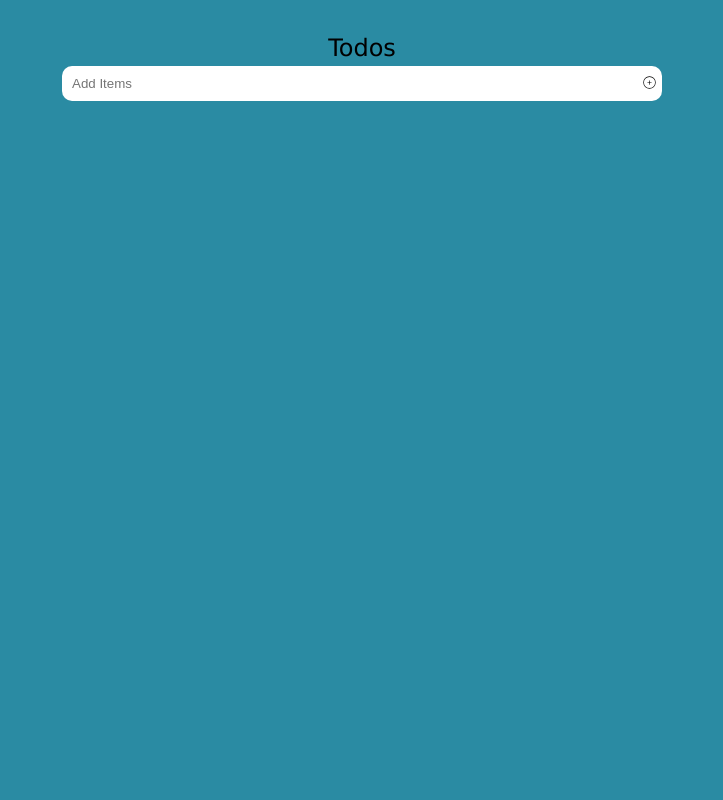
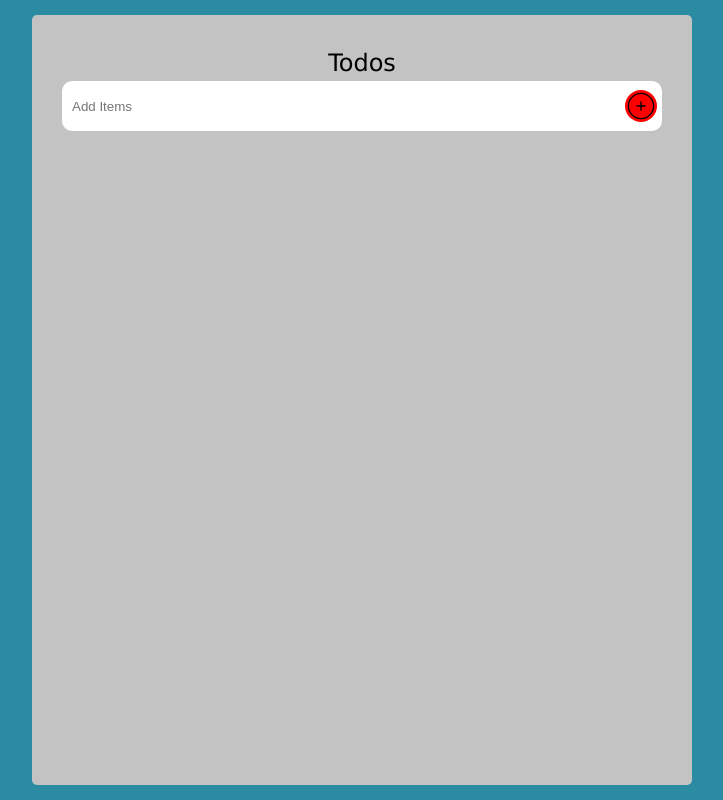
Before and after one commit to Adil-Asad/Architects, a Next.js app: page /todo in a window 1280 px wide. Shown: the whole page, without its empty margins (278-1001 px from the left). Built offline with nearby package versions, Linux system fonts and the light colour scheme.

Commit message:
errors removed

```diff
--- a/src/pages/todo.jsx
+++ b/src/pages/todo.jsx
@@ -87,12 +87,10 @@ function Todo() {
             return (
               <div className={styles.eachItem} key={ind}>
                 <div className={styles.textWrap}>
-                <p>{item}</p>
+                    <p>{item}</p>
                 </div>
-
-
-                <small>{currentTime}</small>
-                <div>
+                <small className={styles.small}>{currentTime}</small>
+                <div className={styles.line}>
                   <FaRegEdit
                     className={styles.editBtn}
                     onClick={() => editItem(ind)}
--- a/src/styles/todo.module.css
+++ b/src/styles/todo.module.css
@@ -8,9 +8,11 @@
 }
 
 .childContainer {
-  margin-top: 2rem;
-  min-width: 40rem;
-  max-width: 40rem;
+  margin: 1rem 0;
+  background: rgb(195, 195, 195);
+  border-radius: 5px;
+  box-shadow: 0 1 5 1 silver;
+  padding: 30px;
 }
 .containerHeading {
   text-align: center;
@@ -22,6 +24,7 @@
   max-width: 40rem;
 }
 .inputItem {
+  height: 50px;
   border: none;
   border-radius: 10px;
   padding: 10px;
@@ -30,8 +33,20 @@
 }
 .addBtn {
   position: absolute;
-  right: 5px;
-  top: 9px;
+    right: 5px;
+    top: 9px;
+    font-size: 32px;
+    background: red;
+    border-radius: 20px;
+    cursor: pointer;
+}
+.editBtn{
+  font-size: 20px;
+    cursor: pointer;
+}
+.delBtn{
+  font-size: 25px;
+    cursor: pointer;
 }
 
 /* .editBtn {
@@ -39,6 +54,8 @@
 .eachItem {
   display: flex;
   flex-wrap: wrap;
+  min-width: 40rem;
+  max-width: 40rem;
   justify-content: space-between;
   background-color: aliceblue;
   margin-top: 10px;
@@ -49,5 +66,8 @@
 .textWrap{
   display: flex;
   flex-wrap: wrap;
-
 }
+.small {
+    display: block;
+    width: 90%;
+}
```
